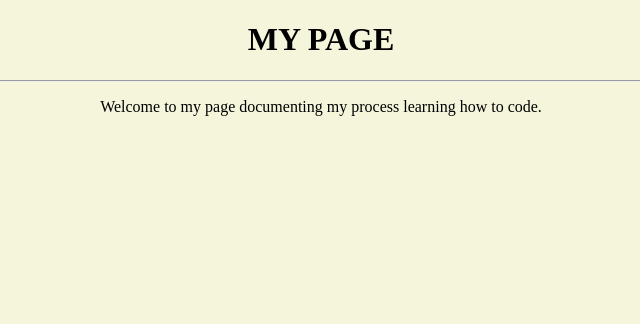
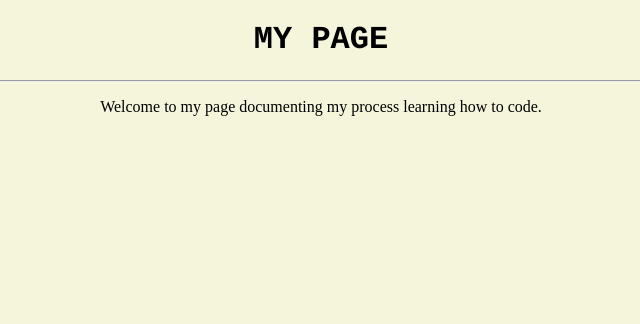
Before and after one commit to bernachu3/bernachu3.github.io, a plain HTML site: page index.html in a window 1280 px wide. Shown: the full height of the page, 319-959 px from the left. Drawn offline with Linux system fonts and the light colour scheme.

Commit message:
Update index.html

```diff
--- a/index.html
+++ b/index.html
@@ -1,11 +1,6 @@
 <!DOCTYPE html>
-<html>
-<body>
-<!DOCTYPE html>
-<html>
-<body>
 <body style="background-color:beige;">
-<center><h1>MY PAGE</h1></center>
+<center><h1 style="font-family:courier;">MY PAGE</h1></center>
 <hr class="dashed">
 <center><p>Welcome to my page documenting my process learning how to code.</p></center>
 
```
